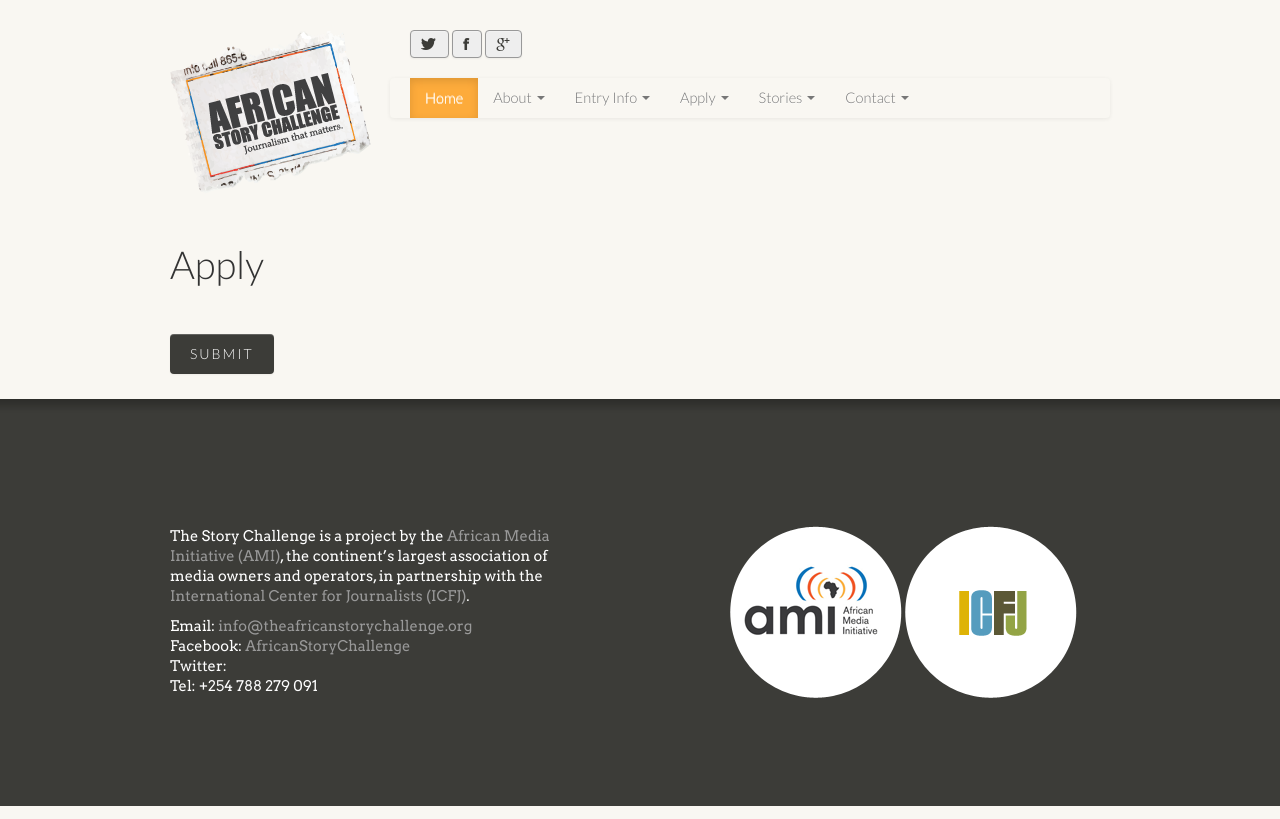
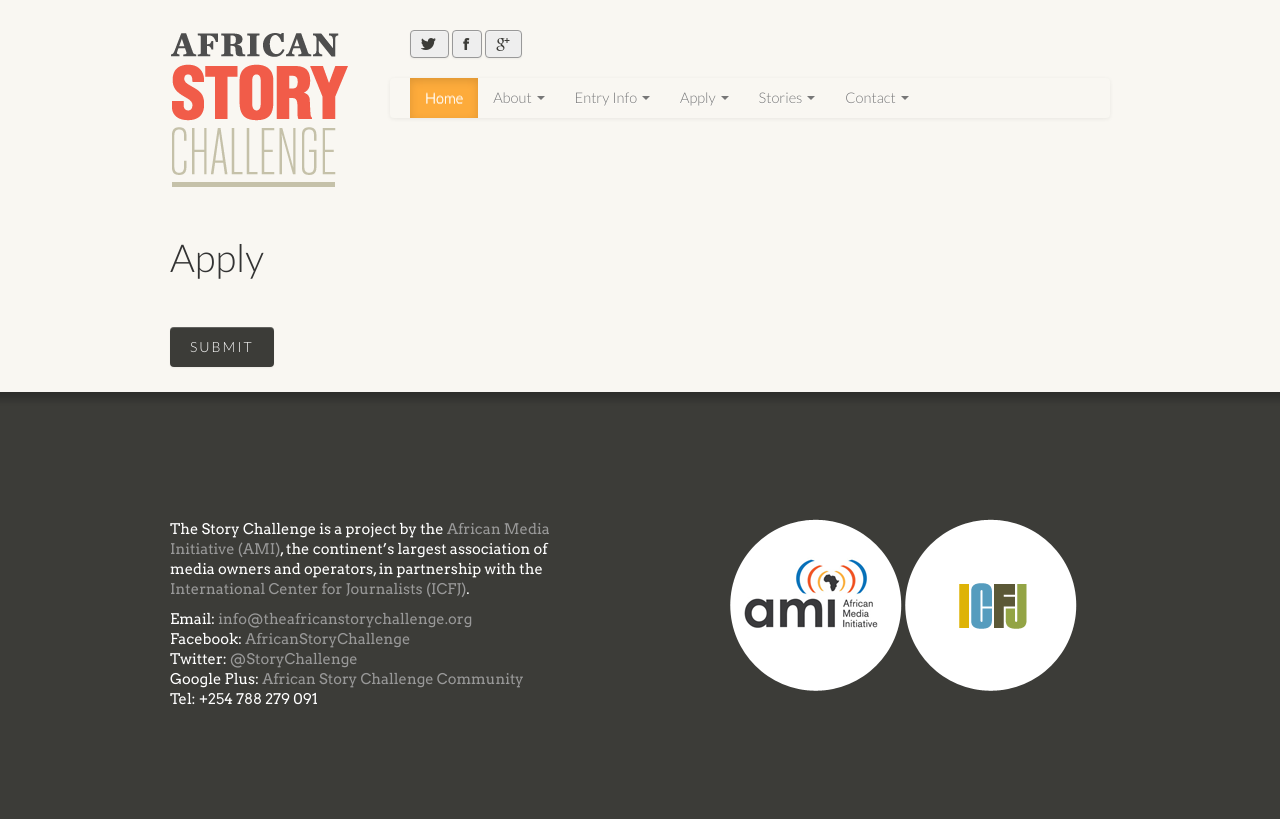
Before and after one commit to 10layer/tasc, a CodeIgniter app: page /index.php/apply/index in a window 1280 px wide. Run offline with CodeIgniter, Linux system fonts and the light colour scheme; data that the repository does not hold is empty; some libraries are stand-ins or nearby versions.

Commit message:
New logo and social links in footer

```diff
--- a/application/views/templates/footer.php
+++ b/application/views/templates/footer.php
@@ -9,7 +9,8 @@ partnership with the <a target="_blank" href="http://www.icfj.org/">Internationa
 					<p>
 						Email: <a href="mailto:info@theafricanstorychallenge.org">info@theafricanstorychallenge.org</a><br />
 						Facebook: <a target="_blank" href="http://www.facebook.com/AfricanStoryChallenge">AfricanStoryChallenge</a><br />
-						Twitter: <br />
+						Twitter: <a target="_blank" href="https://twitter.com/storychallenge">@StoryChallenge</a><br />
+						Google Plus: <a target="_blank" href="https://plus.google.com/communities/105613979636196049691">African Story Challenge Community</a><br />
 						Tel:  +254 788 279 091<br />
 					</p>
 				</div>
```
Also changed, not shown: resources/images/logo.png, resources/images/logo_old2.png (added).
